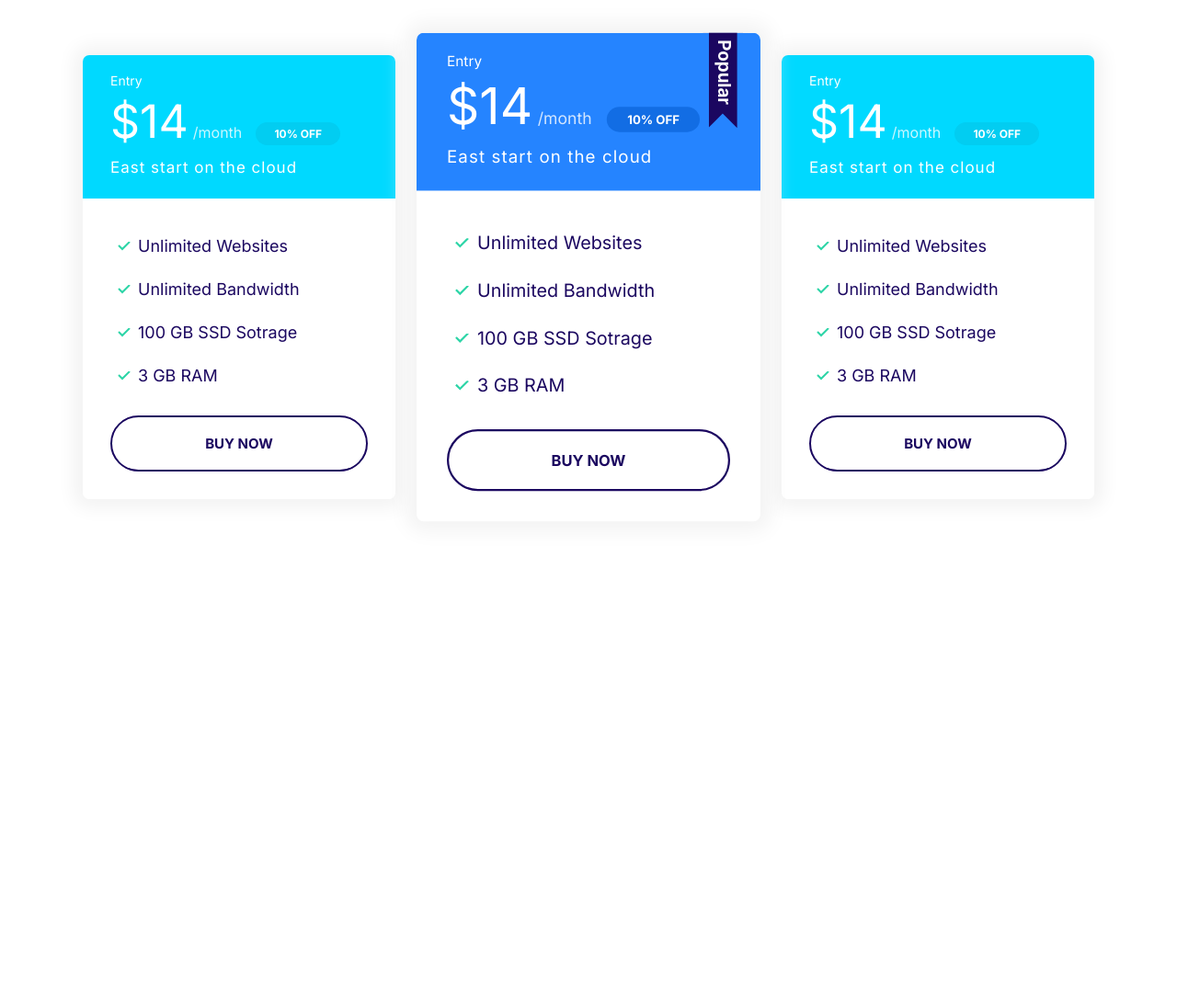
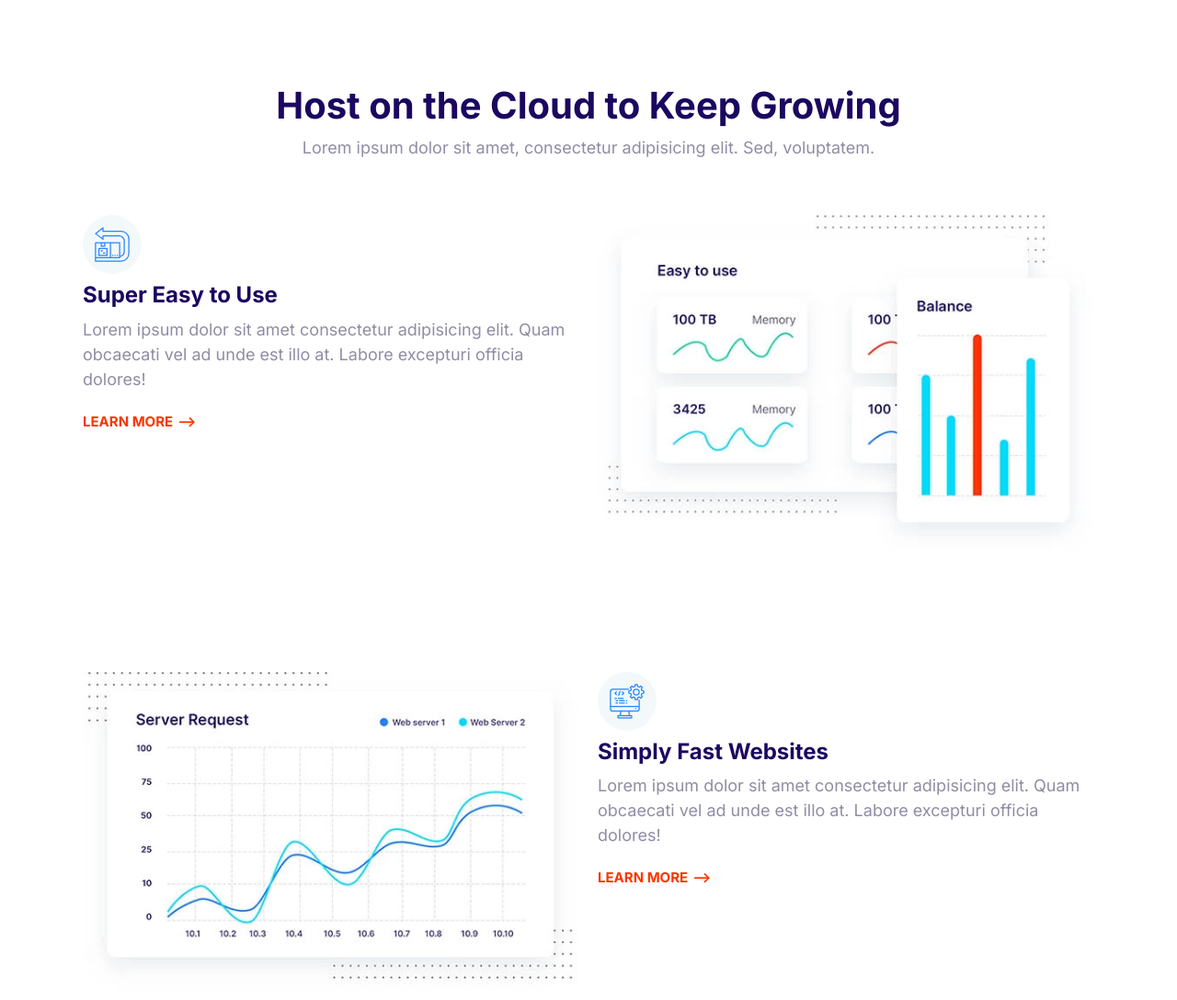
Before and after one commit to AkhilGoel2211/moshified-clone, a plain HTML site: page index.html in a window 1280 px wide. Shown: the top 1088 px of the page at 92% size. Before the commit the page ends 800 px from the top, so only its background shows below. Drawn offline with Linux system fonts and the light colour scheme.

Commit message:
Build the Features & Features Block Components.

```diff
--- a/css/styles.css
+++ b/css/styles.css
@@ -796,3 +796,29 @@ a {
   max-width: 500px;
   margin: 0 auto;
 }
+
+
+/* Features */
+
+.feature {
+  gap: 4rem 2rem;
+  margin: 12rem 0;
+}
+
+.feature:first-of-type {
+  margin-top: 6rem;
+}
+
+.feature__heading {
+  margin: 1rem 0;
+}
+
+.feature__image {
+  width: 100%;
+}
+
+@media screen and (min-width: 768px) {
+  .feature:nth-of-type(even) .feature__content {
+    order: 2;
+  }
+}
--- a/index.html
+++ b/index.html
@@ -15,69 +15,118 @@
     <link rel="stylesheet" href="/css/styles.css" />
   </head>
   <body>
-    <section class="block container block-plans">
-      <div class="grid grid--1x3">
-        <div class="plan">
-          <div class="card card--secondary">
-            <header class="card__header">
-              <h3 class="plan__name">Entry</h3>
-              <span class="plan__price">$14</span>
-              <span class="plan__billing-cycle">/month</span>
-              <span class="badge badge--secondary badge--small">10% OFF</span>
-              <span class="plan__description">East start on the cloud</span>
-            </header>
-            <div class="card__body">
-              <ul class="list list--tick">
-                <li class="list__item">Unlimited Websites</li>
-                <li class="list__item">Unlimited Bandwidth</li>
-                <li class="list__item">100 GB SSD Sotrage</li>
-                <li class="list__item">3 GB RAM</li>
-              </ul>
-              <button class="btn btn--outline btn--block">Buy Now</button>
-            </div>
-          </div>
+    <section class="block container">
+      <header class="block__header">
+        <h2>Host on the Cloud to Keep Growing</h2>
+        <p>
+          Lorem ipsum dolor sit amet, consectetur adipisicing elit. Sed,
+          voluptatem.
+        </p>
+      </header>
+      <article class="grid grid--1x2 feature">
+        <div class="feature__content">
+          <span class="icon-container">
+            <svg class="icon icon--primary">
+              <use xlink:href="images/sprite.svg#easy"></use>
+            </svg>
+          </span>
+          <h3 class="feature__heading">Super Easy to Use</h3>
+          <p>
+            Lorem ipsum dolor sit amet consectetur adipisicing elit. Quam
+            obcaecati vel ad unde est illo at. Labore excepturi officia dolores!
+          </p>
+          <a href="#" class="link-arrow">Learn More</a>
         </div>
-        <div class="plan plan--popular">
-          <div class="card card--primary">
-            <header class="card__header">
-              <h3 class="plan__name">Entry</h3>
-              <span class="plan__price">$14</span>
-              <span class="plan__billing-cycle">/month</span>
-              <span class="badge badge--primary badge--small">10% OFF</span>
-              <span class="plan__description">East start on the cloud</span>
-            </header>
-            <div class="card__body">
-              <ul class="list list--tick">
-                <li class="list__item">Unlimited Websites</li>
-                <li class="list__item">Unlimited Bandwidth</li>
-                <li class="list__item">100 GB SSD Sotrage</li>
-                <li class="list__item">3 GB RAM</li>
-              </ul>
-              <button class="btn btn--outline btn--block">Buy Now</button>
-            </div>
-          </div>
+        <picture>
+          <source
+            type="image/webp"
+            srcset="images/easy.webp 1x, images/easy@2x.webp 2x"
+          />
+          <source
+            type="image/jpg"
+            srcset="images/easy.jpg 1x, images/easy@2x.jpg 2x"
+          />
+          <img class="feature__image" src="images/easy@2x.jpg" alt="" />
+        </picture>
+      </article>
+      <article class="grid grid--1x2 feature">
+        <div class="feature__content">
+          <span class="icon-container">
+            <svg class="icon icon--primary">
+              <use xlink:href="images/sprite.svg#computer"></use>
+            </svg>
+          </span>
+          <h3 class="feature__heading">Simply Fast Websites</h3>
+          <p>
+            Lorem ipsum dolor sit amet consectetur adipisicing elit. Quam
+            obcaecati vel ad unde est illo at. Labore excepturi officia dolores!
+          </p>
+          <a href="#" class="link-arrow">Learn More</a>
         </div>
-        <div class="plan">
-          <div class="card card--secondary">
-            <header class="card__header">
-              <h3 class="plan__name">Entry</h3>
-              <span class="plan__price">$14</span>
-              <span class="plan__billing-cycle">/month</span>
-              <span class="badge badge--secondary badge--small">10% OFF</span>
-              <span class="plan__description">East start on the cloud</span>
-            </header>
-            <div class="card__body">
-              <ul class="list list--tick">
-                <li class="list__item">Unlimited Websites</li>
-                <li class="list__item">Unlimited Bandwidth</li>
-                <li class="list__item">100 GB SSD Sotrage</li>
-                <li class="list__item">3 GB RAM</li>
-              </ul>
-              <button class="btn btn--outline btn--block">Buy Now</button>
-            </div>
-          </div>
+        <picture>
+          <source
+            type="image/webp"
+            srcset="images/fast.webp 1x, images/fast@2x.webp 2x"
+          />
+          <source
+            type="image/jpg"
+            srcset="images/fast.jpg 1x, images/fast@2x.jpg 2x"
+          />
+          <img class="feature__image" src="images/fast@2x.jpg" alt="" />
+        </picture>
+      </article>
+      <article class="grid grid--1x2 feature">
+        <div class="feature__content">
+          <span class="icon-container">
+            <svg class="icon icon--primary">
+              <use xlink:href="images/sprite.svg#wordpress"></use>
+            </svg>
+          </span>
+          <h3 class="feature__heading">Wordpress Made Easy</h3>
+          <p>
+            Lorem ipsum dolor sit amet consectetur adipisicing elit. Quam
+            obcaecati vel ad unde est illo at. Labore excepturi officia dolores!
+          </p>
+          <a href="#" class="link-arrow">Learn More</a>
         </div>
-      </div>
+        <picture>
+          <source
+            type="image/webp"
+            srcset="images/wordpress.webp 1x, images/wordpress@2x.webp 2x"
+          />
+          <source
+            type="image/jpg"
+            srcset="images/wordpress.jpg 1x, images/wordpress@2x.jpg 2x"
+          />
+          <img class="feature__image" src="images/wordpress@2x.jpg" alt="" />
+        </picture>
+      </article>
+      <article class="grid grid--1x2 feature">
+        <div class="feature__content">
+          <span class="icon-container">
+            <svg class="icon icon--primary">
+              <use xlink:href="images/sprite.svg#clock"></use>
+            </svg>
+          </span>
+          <h3 class="feature__heading">24/7 Expert Support</h3>
+          <p>
+            Lorem ipsum dolor sit amet consectetur adipisicing elit. Quam
+            obcaecati vel ad unde est illo at. Labore excepturi officia dolores!
+          </p>
+          <a href="#" class="link-arrow">Learn More</a>
+        </div>
+        <picture>
+          <source
+            type="image/webp"
+            srcset="images/support.webp 1x, images/support@2x.webp 2x"
+          />
+          <source
+            type="image/jpg"
+            srcset="images/support.jpg 1x, images/support@2x.jpg 2x"
+          />
+          <img class="feature__image" src="images/support@2x.jpg" alt="" />
+        </picture>
+      </article>
     </section>
     <script src="js/main.js"></script>
   </body>
```
Also changed, not shown: components/block-features.html (added, +112 -0 lines), components/features.html (added, +26 -0 lines), images/easy.jpg (added), images/easy.webp (added), images/easy@2x.jpg (added), images/easy@2x.webp (added), images/fast.jpg (added), images/fast.webp (added), images/fast@2x.jpg (added), images/fast@2x.webp (added), images/support.jpg (added), images/support.webp (added), images/support@2x.jpg (added), images/support@2x.webp (added), 4 more files.
